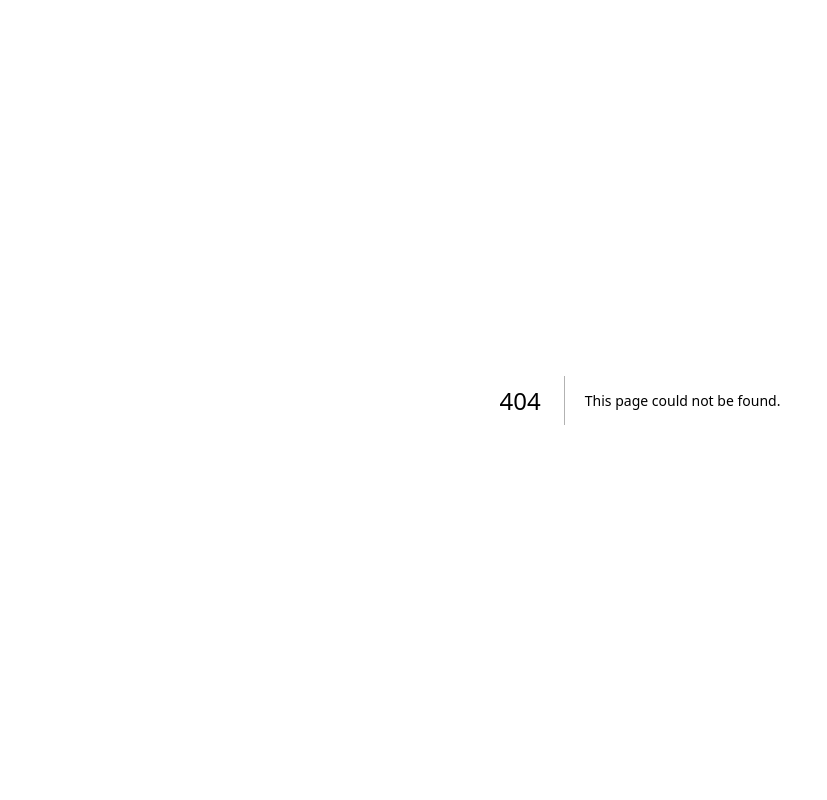
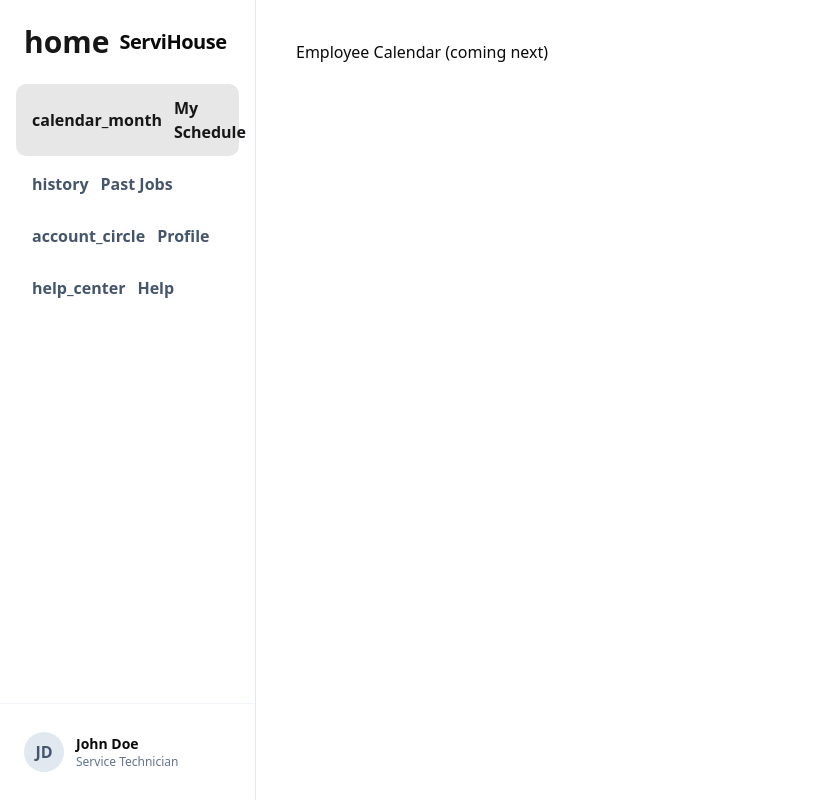
Before and after one commit to itsseduardo/servihaus-munchen, a Next.js app in the folder frontend/: page /employee/calendar in a window 1280 px wide. Before the commit this address had no page. Shown: the whole page, without its empty margins (0-827 px from the left). Built offline with nearby package versions, Linux system fonts and the light colour scheme.

Commit message:
employee calendar

```diff
--- /dev/null
+++ b/frontend/app/employee/calendar/page.tsx
@@ -0,0 +1,7 @@
+export default function EmployeeCalendarPage() {
+  return (
+    <div className="p-10">
+      Employee Calendar (coming next)
+    </div>
+  );
+}
--- /dev/null
+++ b/frontend/app/employee/layout.tsx
@@ -0,0 +1,16 @@
+import EmployeeSidebar from "@/components/employee/EmployeeSidebar";
+
+export default function EmployeeLayout({
+  children,
+}: {
+  children: React.ReactNode;
+}) {
+  return (
+    <div className="flex min-h-screen">
+      <EmployeeSidebar />
+      <main className="ml-64 flex-1 min-h-screen bg-background-light">
+        {children}
+      </main>
+    </div>
+  );
+}
--- /dev/null
+++ b/frontend/components/employee/EmployeeSidebar.tsx
@@ -0,0 +1,68 @@
+export default function EmployeeSidebar() {
+  return (
+    <aside className="w-64 bg-white border-r border-slate-200 flex flex-col fixed h-full z-30">
+      {/* Brand */}
+      <div className="p-6 flex items-center gap-2.5">
+        <div className="text-primary">
+          <span className="material-symbols-outlined text-3xl font-bold">
+            home
+          </span>
+        </div>
+        <h1 className="text-xl font-extrabold tracking-tight">
+          ServiHouse
+        </h1>
+      </div>
+
+      {/* Navigation */}
+      <nav className="flex-1 px-4 space-y-1">
+        <SidebarItem
+          icon="calendar_month"
+          label="My Schedule"
+          active
+        />
+        <SidebarItem icon="history" label="Past Jobs" />
+        <SidebarItem icon="account_circle" label="Profile" />
+        <SidebarItem icon="help_center" label="Help" />
+      </nav>
+
+      {/* User */}
+      <div className="p-4 border-t border-slate-100">
+        <div className="flex items-center gap-3 px-2 py-3">
+          <div className="w-10 h-10 rounded-full bg-slate-200 flex items-center justify-center text-slate-600 font-bold">
+            JD
+          </div>
+          <div>
+            <p className="text-sm font-bold">John Doe</p>
+            <p className="text-xs text-slate-500">
+              Service Technician
+            </p>
+          </div>
+        </div>
+      </div>
+    </aside>
+  );
+}
+
+function SidebarItem({
+  icon,
+  label,
+  active,
+}: {
+  icon: string;
+  label: string;
+  active?: boolean;
+}) {
+  return (
+    <div
+      className={`flex items-center gap-3 px-4 py-3 rounded-lg font-semibold transition-all cursor-pointer
+        ${
+          active
+            ? "bg-primary/10 text-primary"
+            : "text-slate-600 hover:bg-slate-100"
+        }`}
+    >
+      <span className="material-symbols-outlined">{icon}</span>
+      {label}
+    </div>
+  );
+}
```
